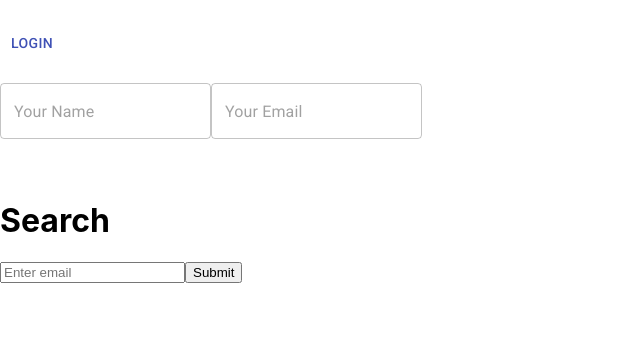
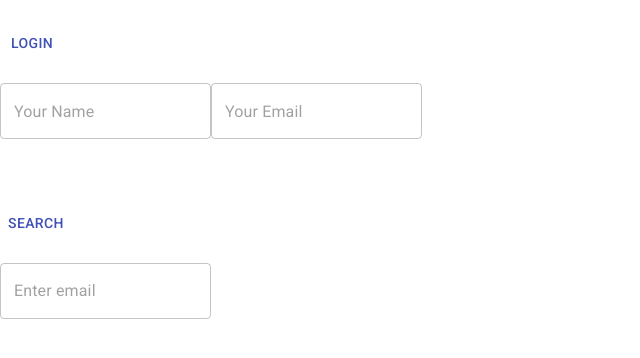
Before and after one commit to mem00/Gift-Me, a React (Create React App) app in the folder client/: page / in a window 1280 px wide. Shown: the top 358 px of the page, without its empty margins (0-640 px from the left). Built offline with nearby package versions, Linux system fonts and the light colour scheme.

Commit message:
change search to material

```diff
--- a/client/src/components/Search.js
+++ b/client/src/components/Search.js
@@ -5,7 +5,6 @@ import SearchForm from './SearchForm';
 function Search() {
     return(
         <div>
-            <h1>Search</h1>
             <SearchForm />
         </div>
     )
--- a/client/src/components/SearchForm.js
+++ b/client/src/components/SearchForm.js
@@ -1,6 +1,9 @@
 import React, { Component } from 'react';
 import axios from 'axios';
-import {Link, Redirect} from 'react-router-dom';
+import {Link} from 'react-router-dom';
+import Button from '@material-ui/core/Button'
+import TextField from '@material-ui/core/TextField'
+
 
 class SearchForm extends Component {
   constructor(){
@@ -65,9 +68,8 @@ this.setState({//storing input to reuse it
 
     return (
     <div>
-
-     <input name="email" type="text" placeholder="Enter email" onChange={this.updateInput}></input>
-     <button onClick={this.getData}>Submit</button>
+    <h1><Button variant="text" color="primary" onClick={this.getData}>Search</Button> </h1>
+     <TextField variant="outlined" name="email" type="text" placeholder="Enter email" onChange={this.updateInput}/>
     {userInfo}
 
 
```
